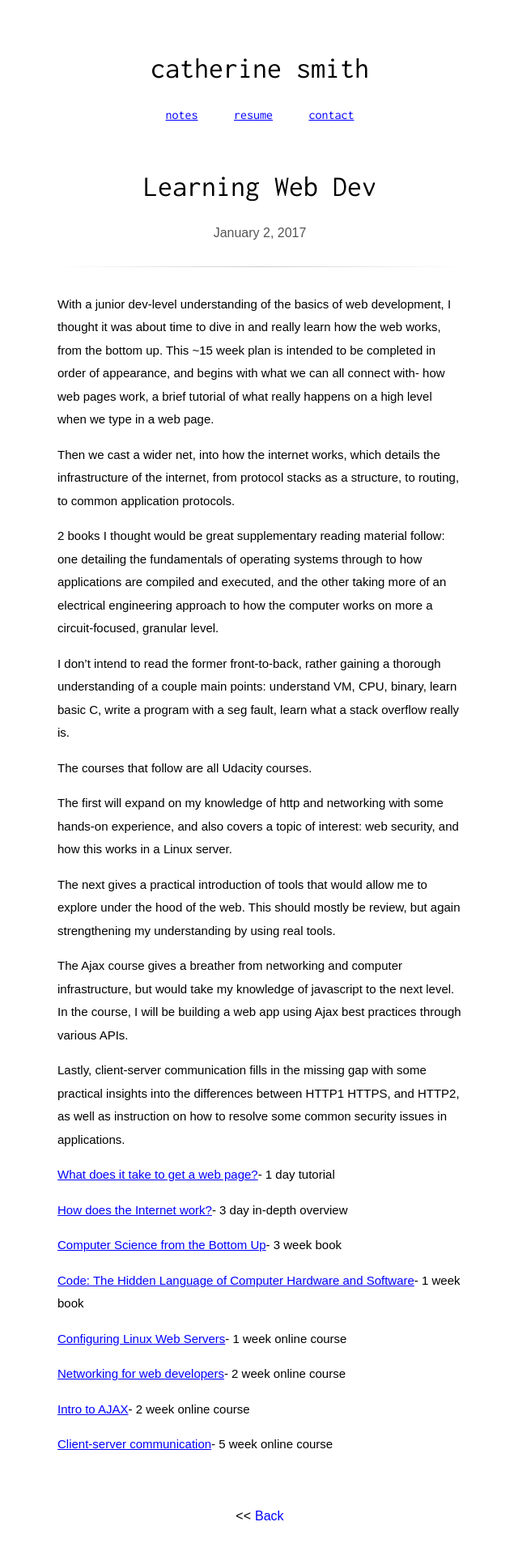
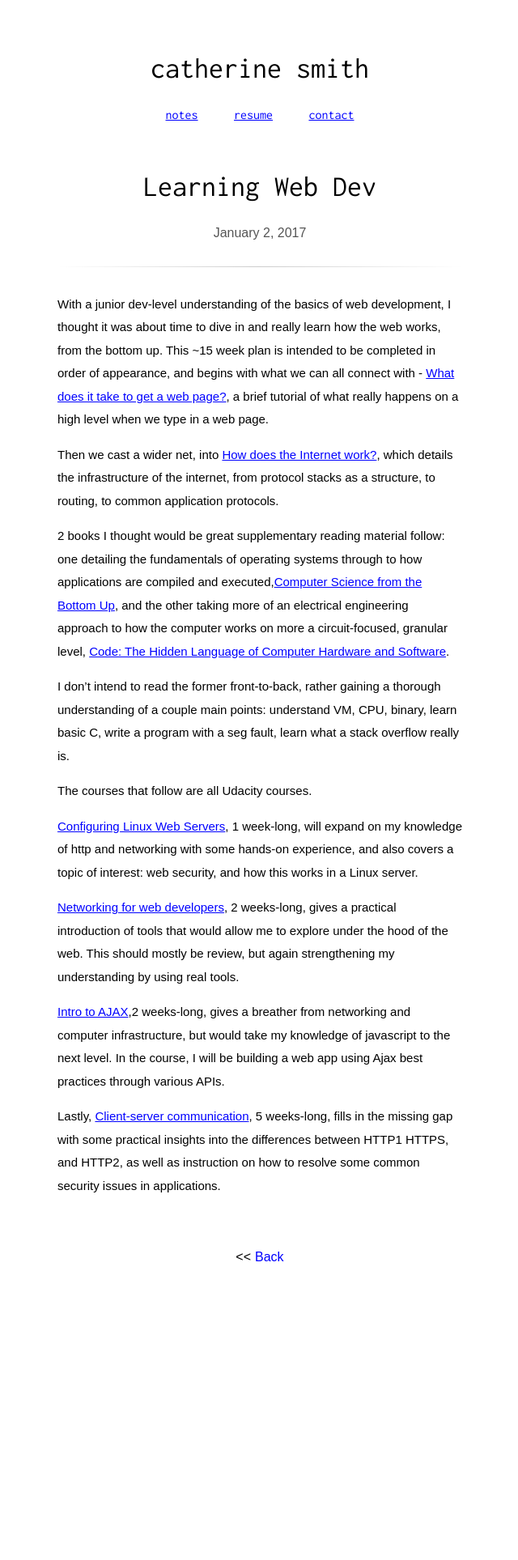
Before and after one commit to eastandwestwind/notes, a Jekyll site: the page built from _posts/2017-01-02-learningdev.md, in a window 1280 px wide. Shown: the whole page at 81% size, without its empty margins (319-959 px from the left). Built offline with Jekyll 4.4.1, drawn with Linux system fonts in a browser that asks for light colours; nearby versions of some CDN libraries; some web fonts are replaced; after the commit the page ends 1607 px from its top, so only the background shows below that.

Commit message:
inlining the resources with the commentary

```diff
--- a/_posts/2017-01-02-learningdev.md
+++ b/_posts/2017-01-02-learningdev.md
@@ -2,36 +2,20 @@
 title: Learning Web Dev
 ---
 
-With a junior dev-level understanding of the basics of web development, I thought it was about time to dive in and really learn how the web works, from the bottom up. This ~15 week plan is intended to be completed in order of appearance, and begins with what we can all connect with- how web pages work, a brief tutorial of what really happens on a high level when we type in a web page.
+With a junior dev-level understanding of the basics of web development, I thought it was about time to dive in and really learn how the web works, from the bottom up. This ~15 week plan is intended to be completed in order of appearance, and begins with what we can all connect with - [What does it take to get a web page?](http://www.cs.bu.edu/~best/courses/cs109/modules/getwebpage/), a brief tutorial of what really happens on a high level when we type in a web page.
 
-Then we cast a wider net, into how the internet works, which details the infrastructure of the internet, from protocol stacks as a structure, to routing, to common application protocols.
+Then we cast a wider net, into [How does the Internet work?](https://web.stanford.edu/class/msande91si/www-spr04/readings/week1/InternetWhitepaper.htm), which details the infrastructure of the internet, from protocol stacks as a structure, to routing, to common application protocols.
 
-2 books I thought would be great supplementary reading material follow: one detailing the fundamentals of operating systems through to how applications are compiled and executed, and the other taking more of an electrical engineering approach to how the computer works on more a circuit-focused, granular level.
+2 books I thought would be great supplementary reading material follow: one detailing the fundamentals of operating systems through to how applications are compiled and executed,[Computer Science from the Bottom Up](http://feederio.com/files/book/14825303521699_27b3feca45ef47b0b77c9aa0a1565b0a.pdf), and the other taking more of an electrical engineering approach to how the computer works on more a circuit-focused, granular level, [Code: The Hidden Language of Computer Hardware and Software](https://bobcarp.files.wordpress.com/2014/07/code-charles-petzold.pdf).
 
 I don't intend to read the former front-to-back, rather gaining a thorough understanding of a couple main points: understand VM, CPU, binary, learn basic C, write a program with a seg fault, learn what a stack overflow really is.
 
 The courses that follow are all Udacity courses.
 
-The first will expand on my knowledge of http and networking with some hands-on experience, and also covers a topic of interest: web security, and how this works in a Linux server.
+[Configuring Linux Web Servers](https://www.udacity.com/course/configuring-linux-web-servers--ud299), 1 week-long, will expand on my knowledge of http and networking with some hands-on experience, and also covers a topic of interest: web security, and how this works in a Linux server.
 
-The next gives a practical introduction of tools that would allow me to explore under the hood of the web. This should mostly be review, but again strengthening my understanding by using real tools.
+[Networking for web developers](https://www.udacity.com/course/networking-for-web-developers--ud256), 2 weeks-long, gives a practical introduction of tools that would allow me to explore under the hood of the web. This should mostly be review, but again strengthening my understanding by using real tools.
 
-The Ajax course gives a breather from networking and computer infrastructure, but would take my knowledge of javascript to the next level. In the course, I will be building a web app using Ajax best practices through various APIs.
+[Intro to AJAX](https://www.udacity.com/course/intro-to-ajax--ud110),2 weeks-long, gives a breather from networking and computer infrastructure, but would take my knowledge of javascript to the next level. In the course, I will be building a web app using Ajax best practices through various APIs.
 
-Lastly, client-server communication fills in the missing gap with some practical insights into the differences between HTTP1 HTTPS, and HTTP2, as well as instruction on how to resolve some common security issues in applications.
-
-[What does it take to get a web page?](http://www.cs.bu.edu/~best/courses/cs109/modules/getwebpage/)- 1 day tutorial
-
-[How does the Internet work?](https://web.stanford.edu/class/msande91si/www-spr04/readings/week1/InternetWhitepaper.htm)- 3 day in-depth overview
-
-[Computer Science from the Bottom Up](http://feederio.com/files/book/14825303521699_27b3feca45ef47b0b77c9aa0a1565b0a.pdf)- 3 week book
-
-[Code: The Hidden Language of Computer Hardware and Software](https://bobcarp.files.wordpress.com/2014/07/code-charles-petzold.pdf)- 1 week book
-
-[Configuring Linux Web Servers](https://www.udacity.com/course/configuring-linux-web-servers--ud299)- 1 week online course
-
-[Networking for web developers](https://www.udacity.com/course/networking-for-web-developers--ud256)- 2 week online course
-
-[Intro to AJAX](https://www.udacity.com/course/intro-to-ajax--ud110)- 2 week online course
-
-[Client-server communication](https://www.udacity.com/course/client-server-communication--ud897)- 5 week online course
+Lastly, [Client-server communication](https://www.udacity.com/course/client-server-communication--ud897), 5 weeks-long, fills in the missing gap with some practical insights into the differences between HTTP1 HTTPS, and HTTP2, as well as instruction on how to resolve some common security issues in applications.
```
